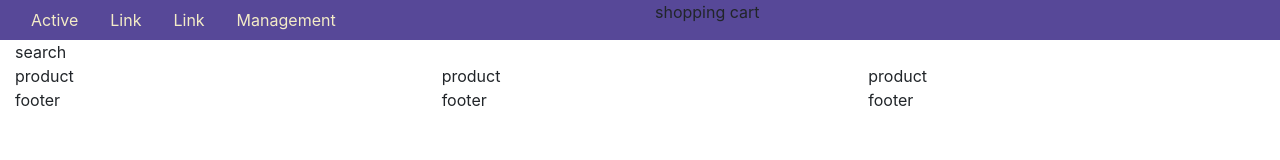
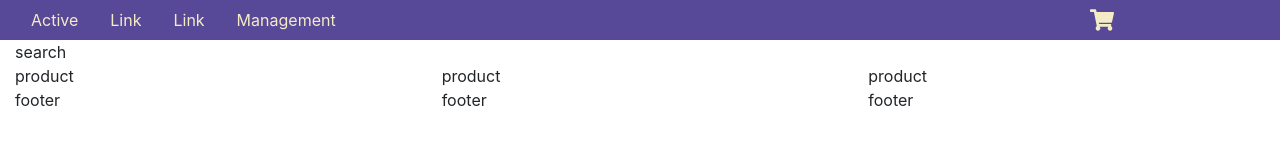
Before and after one commit to somayehbd/ecommerce, a React (Create React App) app: page / in a window 1280 px wide. Shown: the top 160 px of the page. Built offline with nearby package versions, Linux system fonts and the light colour scheme.

Commit message:
feat:added Cart component and style

```diff
--- a/package.json
+++ b/package.json
@@ -8,6 +8,7 @@
     "@testing-library/user-event": "^13.5.0",
     "react": "^18.2.0",
     "react-dom": "^18.2.0",
+    "react-icons": "^4.8.0",
     "react-scripts": "5.0.1",
     "web-vitals": "^2.1.4"
   },
--- /dev/null
+++ b/src/components/cart/Cart.js
@@ -0,0 +1,11 @@
+import style from './Cart.module.css'
+import { FaShoppingCart } from 'react-icons/fa';
+
+function Cart() {
+    return (
+        <div className={`${style.cart}`}>
+            <FaShoppingCart />
+        </div>
+    )
+}
+export default Cart;
--- /dev/null
+++ b/src/components/cart/Cart.module.css
@@ -0,0 +1,10 @@
+.cart{
+    color: #f4ecc7;
+    font-size: 24px;
+    display: flex;
+    align-items: center;
+    justify-content: center;
+    width: 40px;
+    height: 40px;
+    cursor: pointer;
+}
--- a/src/components/layout/Layout.js
+++ b/src/components/layout/Layout.js
@@ -1,14 +1,15 @@
 import React from "react";
-import  style from'./Layout.module.css';
+import style from './Layout.module.css';
 import Menu from '../menu/Menu';
+import Cart from "../cart/Cart";
 
 
 const Layout = () => {
     return (
         <div className="container-fluid">
             <div className={`row ${style.topnav}`}  >
-                <div className="col-6"><Menu/></div>
-                <div className="col-6">shopping cart</div>
+                <div className="col-10"><Menu /></div>
+                <div className="col-2"><Cart /></div>
             </div>
             <div className="row search">
                 <div className="col-12"> search</div>
```
Also changed, not shown: 1 other file (tests, documents, lock files or other folders).
